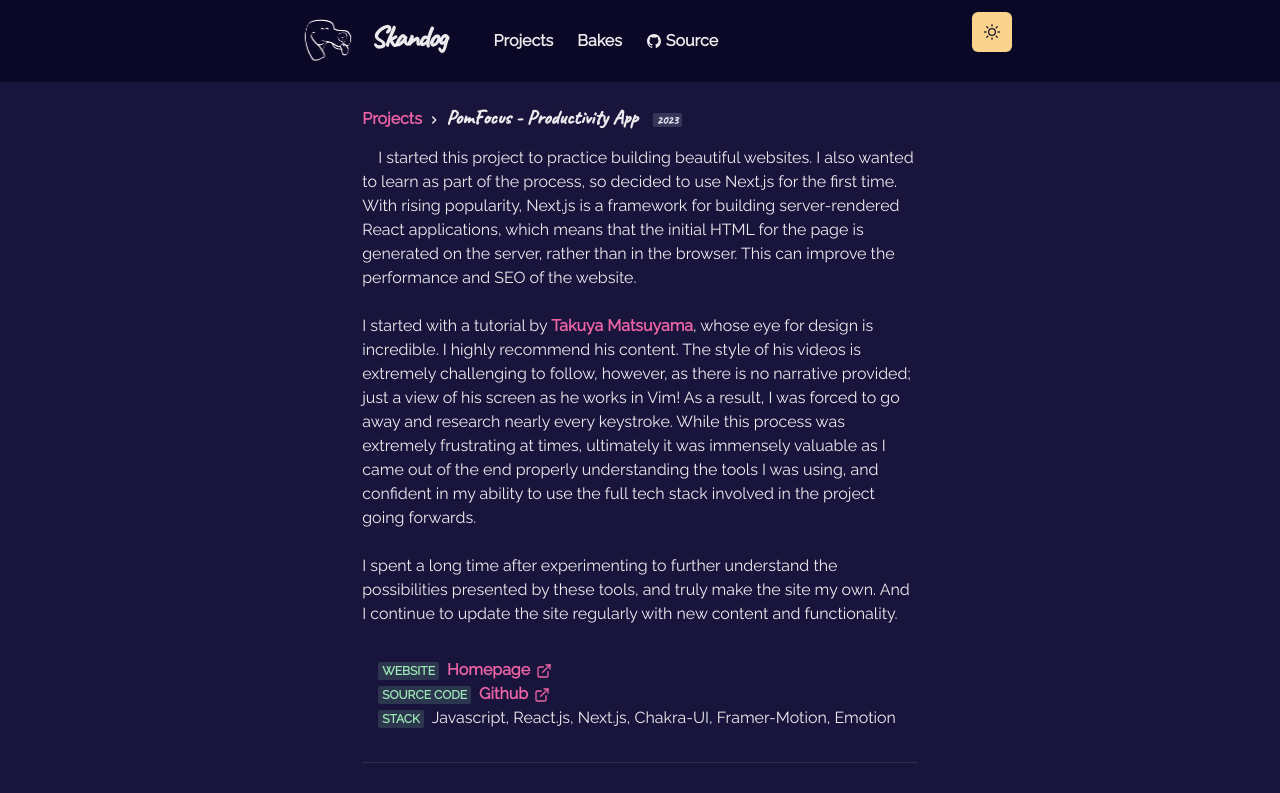
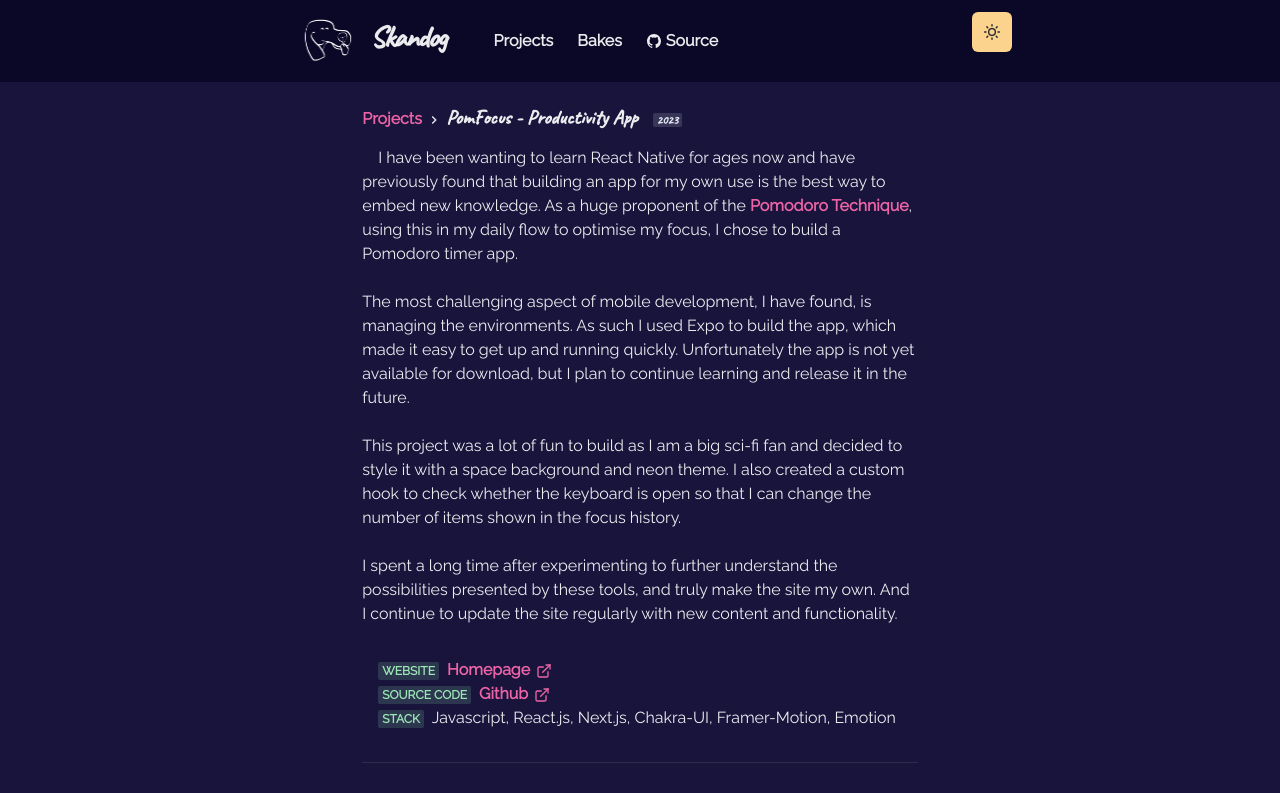
Before and after one commit to skandog/p, a Next.js app: page /projects/pomfocus in a window 1280 px wide. Shown: the top 793 px of the page. Built offline with nearby package versions, Linux system fonts and the light colour scheme.

Commit message:
added the first couple paras to the copy of the pomfocus page

```diff
--- a/pages/projects/pomfocus.js
+++ b/pages/projects/pomfocus.js
@@ -23,25 +23,27 @@ import {
           PomFocus - Productivity App <Badge ml={'10px'}>2023</Badge>
         </Title>
         <P>
-            I started this project to practice building beautiful websites. I also
-            wanted to learn as part of the process, so decided to use Next.js for
-            the first time. With rising popularity, Next.js is a framework for
-            building server-rendered React applications, which means that the
-            initial HTML for the page is generated on the server, rather than in
-            the browser. This can improve the performance and SEO of the website.
-            <br /> <br />I started with a tutorial by
-            <NextLink href="https://twitter.com/craftzdog" passHref>
-              <Link target={'_blank'}> Takuya Matsuyama</Link>
+          I have been wanting to learn React Native for ages now and have
+          previously found that building an app for my own use is the best way
+          to embed new knowledge. As a huge proponent of the{' '}
+          <NextLink
+            href="https://en.wikipedia.org/wiki/Pomodoro_Technique"
+            passHref
+          >
+            <Link target={'_blank'}>Pomodoro Technique</Link>
           </NextLink>
-            , whose eye for design is incredible. I highly recommend his content.
-            The style of his videos is extremely challenging to follow, however,
-            as there is no narrative provided; just a view of his screen as he
-            works in Vim! As a result, I was forced to go away and research nearly
-            every keystroke. While this process was extremely frustrating at
-            times, ultimately it was immensely valuable as I came out of the end
-            properly understanding the tools I was using, and confident in my
-            ability to use the full tech stack involved in the project going
-            forwards.
+          , using this in my daily flow to optimise my focus, I chose to build a
+          Pomodoro timer app. <br /> <br />
+          The most challenging aspect of mobile development, I have found, is
+          managing the environments. As such I used Expo to build the app, which
+          made it easy to get up and running quickly. Unfortunately the app is
+          not yet available for download, but I plan to continue learning and
+          release it in the future.
+          <br /> <br />
+          This project was a lot of fun to build as I am a big sci-fi fan and
+          decided to style it with a space background and neon theme. I also
+          created a custom hook to check whether the keyboard is open so that I
+          can change the number of items shown in the focus history.
           <br />
           <br />
           I spent a long time after experimenting to further understand the
```
Lines whose indentation alone changed are shown as unchanged.
